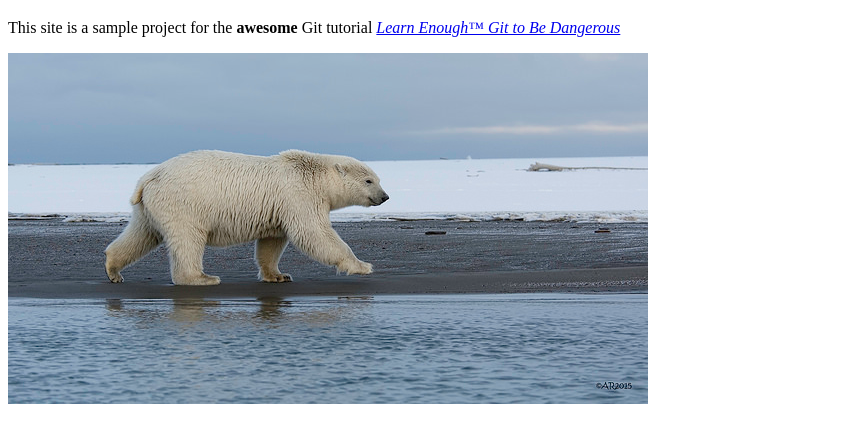
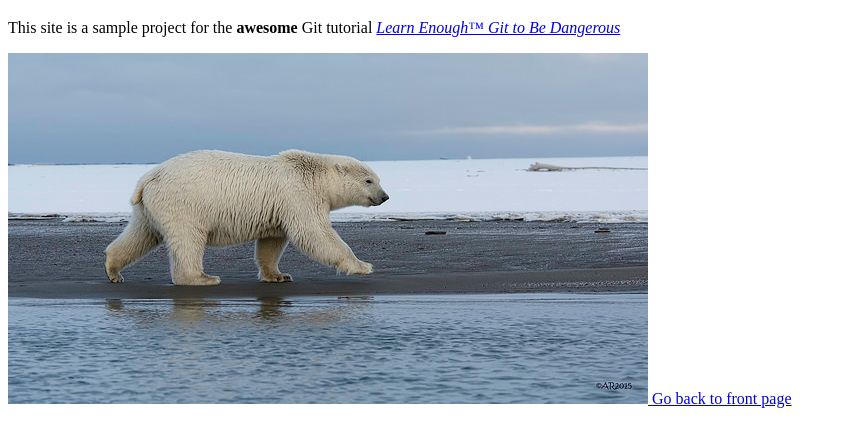
Before and after one commit to Cholulu/website, a plain HTML site: page about.html in a window 1280 px wide. Shown: the part 61-508 px from the top of the page, without its empty margins (0-846 px from the left). Drawn offline with Linux system fonts and the light colour scheme.

Commit message:
added link to index page

```diff
--- a/about.html
+++ b/about.html
@@ -12,5 +12,6 @@
     <a href="https://www.flickr.com/photos/puliarfanita/22959238329">
       <img src="images/polar_bear.jpg" alt="polar bear">
     </a>
+    <a href ="index.html">Go back to front page</a>
   </body>
 </html>
```
